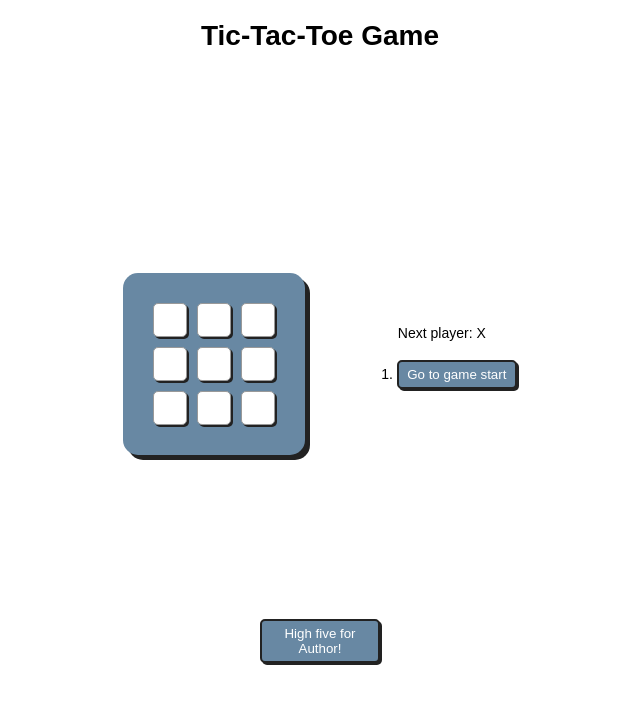
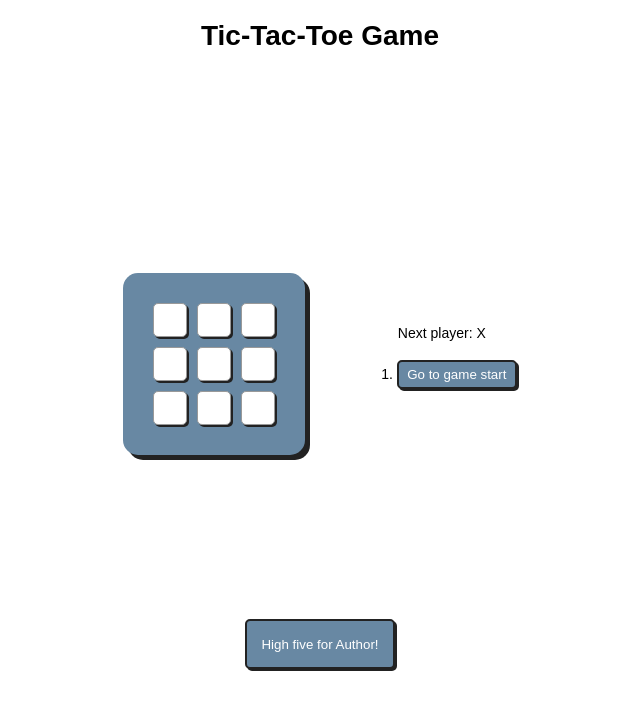
Before and after one commit to icelandico/icelandico.github.io, a React (Create React App) app: page / in a window 1280 px wide. Shown: the top 710 px of the page, without its empty margins (320-960 px from the left). Built offline with nearby package versions, Linux system fonts and the light colour scheme.

Commit message:
Styled bottom element

```diff
--- a/src/index.css
+++ b/src/index.css
@@ -71,3 +71,8 @@ button {
   border-radius: 15px;
   box-shadow: 5px 5px #222222;
 }
+
+.clickElement {
+  height: 50px;
+  width: 150px;
+}
```
